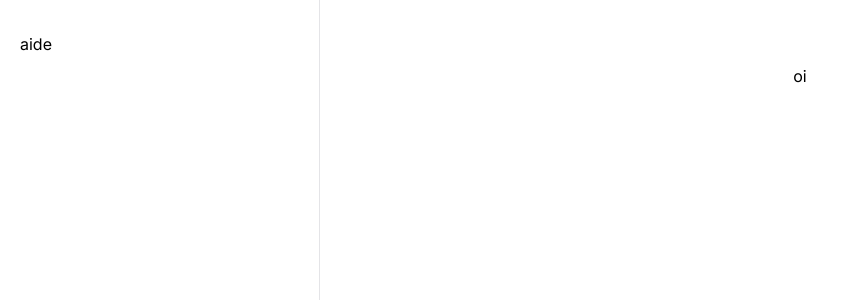
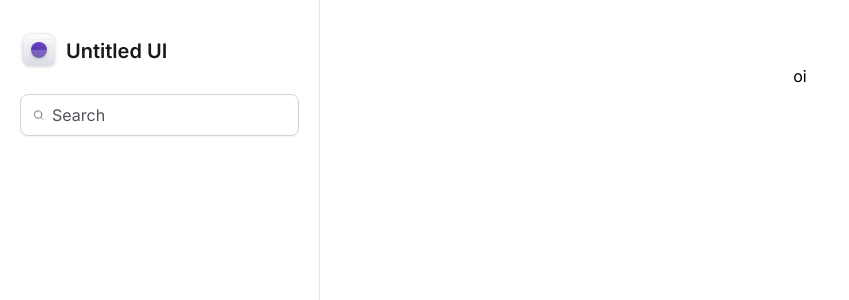
Before and after one commit to tilo1306/tailwind-nextJS, a Next.js app: page / in a window 1280 px wide. Shown: the top 300 px of the page, without its empty margins (0-849 px from the left). Built offline with nearby package versions, Linux system fonts and the light colour scheme.

Commit message:
feat: add logo and input search

```diff
--- a/src/app/layout.tsx
+++ b/src/app/layout.tsx
@@ -1,6 +1,7 @@
 import type { Metadata } from 'next'
 import { Inter } from 'next/font/google'
 import './globals.css'
+import { Sidebar } from '../components/Sidebar'
 
 const inter = Inter({ subsets: ['latin'] })
 
@@ -18,7 +19,7 @@ export default function RootLayout({
     <html lang="en">
       <body className={inter.className}>
         <div className="grid-cols-app grid min-h-screen">
-          <aside className="border-r border-zinc-200 px-5 py-8">aide</aside>
+          <Sidebar />
           <main className="px-4 pb-12 pt-8">{children}</main>
         </div>
       </body>
--- /dev/null
+++ b/src/components/Sidebar/Logo.tsx
@@ -0,0 +1,210 @@
+export function Logo() {
+  return (
+    <strong className="flex items-center gap-2 text-xl font-semibold text-zinc-900">
+      <svg
+        width={38}
+        height={38}
+        viewBox="0 0 38 38"
+        fill="none"
+        xmlns="http://www.w3.org/2000/svg"
+      >
+        <g filter="url(#filter0_dd_226_307)">
+          <g clipPath="url(#clip0_226_307)">
+            <rect x={3} y={2} width={32} height={32} rx={8} fill="#fff" />
+            <rect
+              x={3}
+              y={2}
+              width={32}
+              height={32}
+              rx={8}
+              fill="url(#paint0_linear_226_307)"
+            />
+            <path
+              fillRule="evenodd"
+              clipRule="evenodd"
+              d="M19 4.039c-7.71 0-13.961 6.25-13.961 13.961 0 7.71 6.25 13.961 13.961 13.961 7.71 0 13.961-6.25 13.961-13.961 0-7.71-6.25-13.961-13.961-13.961zM4.961 18c0-7.753 6.286-14.039 14.039-14.039S33.039 10.247 33.039 18 26.753 32.039 19 32.039 4.961 25.753 4.961 18z"
+              fill="#D0D5DD"
+            />
+            <path
+              fillRule="evenodd"
+              clipRule="evenodd"
+              d="M19 14.078a3.922 3.922 0 100 7.845 3.922 3.922 0 000-7.845zM15 18a4 4 0 118 0 4 4 0 01-8 0z"
+              fill="#D0D5DD"
+            />
+            <path
+              fillRule="evenodd"
+              clipRule="evenodd"
+              d="M19 15.32a2.68 2.68 0 100 5.36 2.68 2.68 0 000-5.36zM16.243 18a2.757 2.757 0 115.514 0 2.757 2.757 0 01-5.514 0z"
+              fill="#D0D5DD"
+            />
+            <path d="M18.961 2h.078v32h-.078V2z" fill="#D0D5DD" />
+            <path d="M35 17.96v.079H3v-.078h32z" fill="#D0D5DD" />
+            <path
+              d="M29.602 2h.078v32h-.078V2zM13.64 2h.078v32h-.077V2zM24.282 2h.077v32h-.077V2zM8.32 2h.078v32H8.32V2z"
+              fill="#D0D5DD"
+            />
+            <path
+              d="M35 28.602v.077H3v-.077h32zM35 12.64v.078H3v-.077h32zM35 23.281v.078H3v-.078h32zM35 7.32v.078H3V7.32h32z"
+              fill="#D0D5DD"
+            />
+            <g filter="url(#filter1_dd_226_307)">
+              <circle
+                cx={19}
+                cy={18}
+                r={8}
+                fill="url(#paint1_linear_226_307)"
+              />
+            </g>
+            <g filter="url(#filter2_b_226_307)">
+              <path
+                d="M3 18h32v3.2c0 4.48 0 6.72-.872 8.432a8 8 0 01-3.496 3.496C28.92 34 26.68 34 22.2 34h-6.4c-4.48 0-6.72 0-8.432-.872a8 8 0 01-3.496-3.496C3 27.92 3 25.68 3 21.2V18z"
+                fill="#fff"
+                fillOpacity={0.2}
+              />
+            </g>
+          </g>
+          <rect
+            x={3.15}
+            y={2.15}
+            width={31.7}
+            height={31.7}
+            rx={7.85}
+            stroke="#D0D5DD"
+            strokeWidth={0.3}
+          />
+        </g>
+        <defs>
+          <filter
+            id="filter0_dd_226_307"
+            x={0}
+            y={0}
+            width={38}
+            height={38}
+            filterUnits="userSpaceOnUse"
+            colorInterpolationFilters="sRGB"
+          >
+            <feFlood floodOpacity={0} result="BackgroundImageFix" />
+            <feColorMatrix
+              in="SourceAlpha"
+              values="0 0 0 0 0 0 0 0 0 0 0 0 0 0 0 0 0 0 127 0"
+              result="hardAlpha"
+            />
+            <feOffset dy={1} />
+            <feGaussianBlur stdDeviation={1} />
+            <feColorMatrix values="0 0 0 0 0.0627451 0 0 0 0 0.0941176 0 0 0 0 0.156863 0 0 0 0.06 0" />
+            <feBlend
+              in2="BackgroundImageFix"
+              result="effect1_dropShadow_226_307"
+            />
+            <feColorMatrix
+              in="SourceAlpha"
+              values="0 0 0 0 0 0 0 0 0 0 0 0 0 0 0 0 0 0 127 0"
+              result="hardAlpha"
+            />
+            <feOffset dy={1} />
+            <feGaussianBlur stdDeviation={1.5} />
+            <feColorMatrix values="0 0 0 0 0.0627451 0 0 0 0 0.0941176 0 0 0 0 0.156863 0 0 0 0.1 0" />
+            <feBlend
+              in2="effect1_dropShadow_226_307"
+              result="effect2_dropShadow_226_307"
+            />
+            <feBlend
+              in="SourceGraphic"
+              in2="effect2_dropShadow_226_307"
+              result="shape"
+            />
+          </filter>
+          <filter
+            id="filter1_dd_226_307"
+            x={8}
+            y={8}
+            width={22}
+            height={22}
+            filterUnits="userSpaceOnUse"
+            colorInterpolationFilters="sRGB"
+          >
+            <feFlood floodOpacity={0} result="BackgroundImageFix" />
+            <feColorMatrix
+              in="SourceAlpha"
+              values="0 0 0 0 0 0 0 0 0 0 0 0 0 0 0 0 0 0 127 0"
+              result="hardAlpha"
+            />
+            <feOffset dy={1} />
+            <feGaussianBlur stdDeviation={1} />
+            <feColorMatrix values="0 0 0 0 0.0627451 0 0 0 0 0.0941176 0 0 0 0 0.156863 0 0 0 0.06 0" />
+            <feBlend
+              in2="BackgroundImageFix"
+              result="effect1_dropShadow_226_307"
+            />
+            <feColorMatrix
+              in="SourceAlpha"
+              values="0 0 0 0 0 0 0 0 0 0 0 0 0 0 0 0 0 0 127 0"
+              result="hardAlpha"
+            />
+            <feOffset dy={1} />
+            <feGaussianBlur stdDeviation={1.5} />
+            <feColorMatrix values="0 0 0 0 0.0627451 0 0 0 0 0.0941176 0 0 0 0 0.156863 0 0 0 0.1 0" />
+            <feBlend
+              in2="effect1_dropShadow_226_307"
+              result="effect2_dropShadow_226_307"
+            />
+            <feBlend
+              in="SourceGraphic"
+              in2="effect2_dropShadow_226_307"
+              result="shape"
+            />
+          </filter>
+          <filter
+            id="filter2_b_226_307"
+            x={-2}
+            y={13}
+            width={42}
+            height={26}
+            filterUnits="userSpaceOnUse"
+            colorInterpolationFilters="sRGB"
+          >
+            <feFlood floodOpacity={0} result="BackgroundImageFix" />
+            <feGaussianBlur in="BackgroundImageFix" stdDeviation={2.5} />
+            <feComposite
+              in2="SourceAlpha"
+              operator="in"
+              result="effect1_backgroundBlur_226_307"
+            />
+            <feBlend
+              in="SourceGraphic"
+              in2="effect1_backgroundBlur_226_307"
+              result="shape"
+            />
+          </filter>
+          <linearGradient
+            id="paint0_linear_226_307"
+            x1={19}
+            y1={2}
+            x2={19}
+            y2={34}
+            gradientUnits="userSpaceOnUse"
+          >
+            <stop stopColor="#fff" />
+            <stop offset={1} stopColor="#D0D5DD" />
+          </linearGradient>
+          <linearGradient
+            id="paint1_linear_226_307"
+            x1={15}
+            y1={26}
+            x2={23}
+            y2={10}
+            gradientUnits="userSpaceOnUse"
+          >
+            <stop stopColor="#53389E" />
+            <stop offset={1} stopColor="#6941C6" />
+          </linearGradient>
+          <clipPath id="clip0_226_307">
+            <rect x={3} y={2} width={32} height={32} rx={8} fill="#fff" />
+          </clipPath>
+        </defs>
+      </svg>
+
+      <span>Untitled UI</span>
+    </strong>
+  )
+}
--- /dev/null
+++ b/src/components/Sidebar/index.tsx
@@ -0,0 +1,20 @@
+import { Search } from 'lucide-react'
+import { Logo } from './Logo'
+
+export function Sidebar() {
+  return (
+    <aside className="space-y-6 border-r border-zinc-200 px-5 py-8">
+      <Logo />
+      <div
+        className="flex w-full items-center gap-2 rounded-lg border border-zinc-300 px-3 py-2 shadow-sm
+      "
+      >
+        <Search className="h-5 w-5 text-zinc-500" />
+        <input
+          className="flex-1 border-0 bg-transparent p-0 text-zinc-900 placeholder-zinc-600"
+          placeholder="Search"
+        />
+      </div>
+    </aside>
+  )
+}
```
